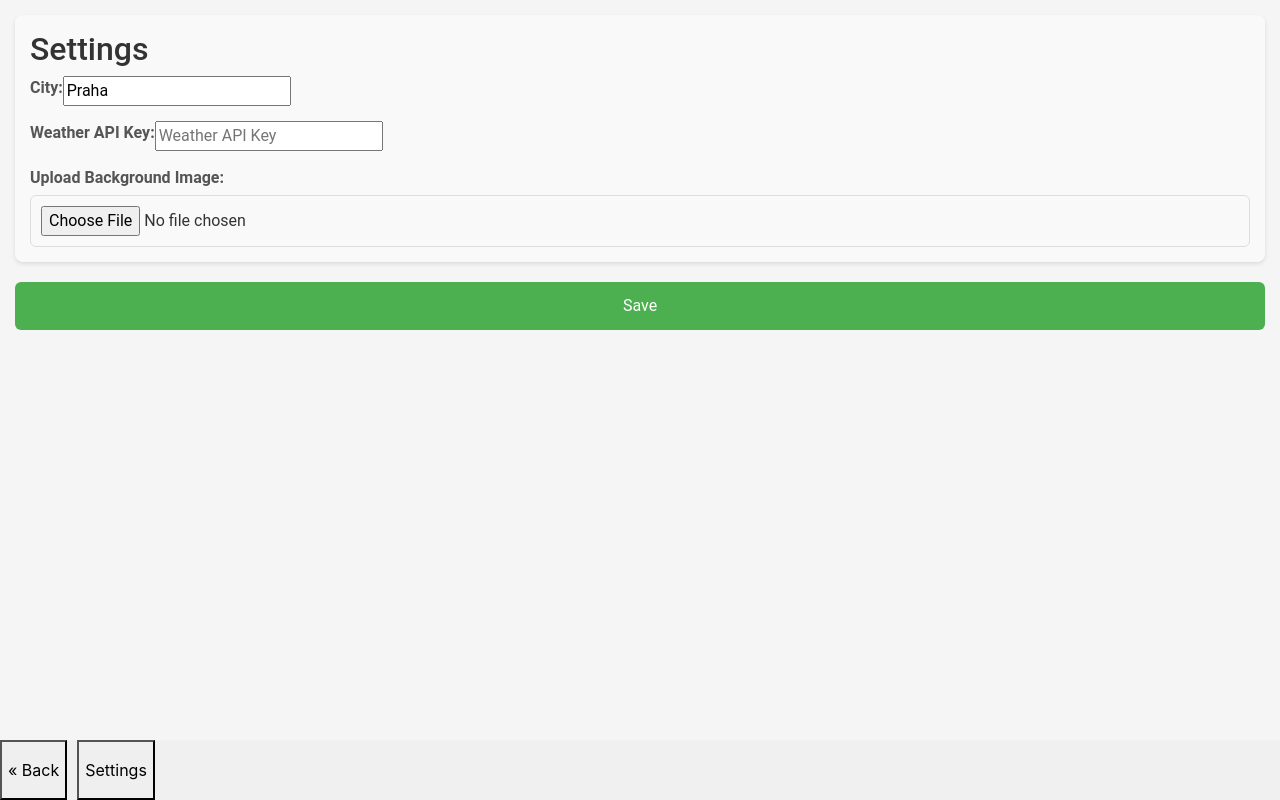
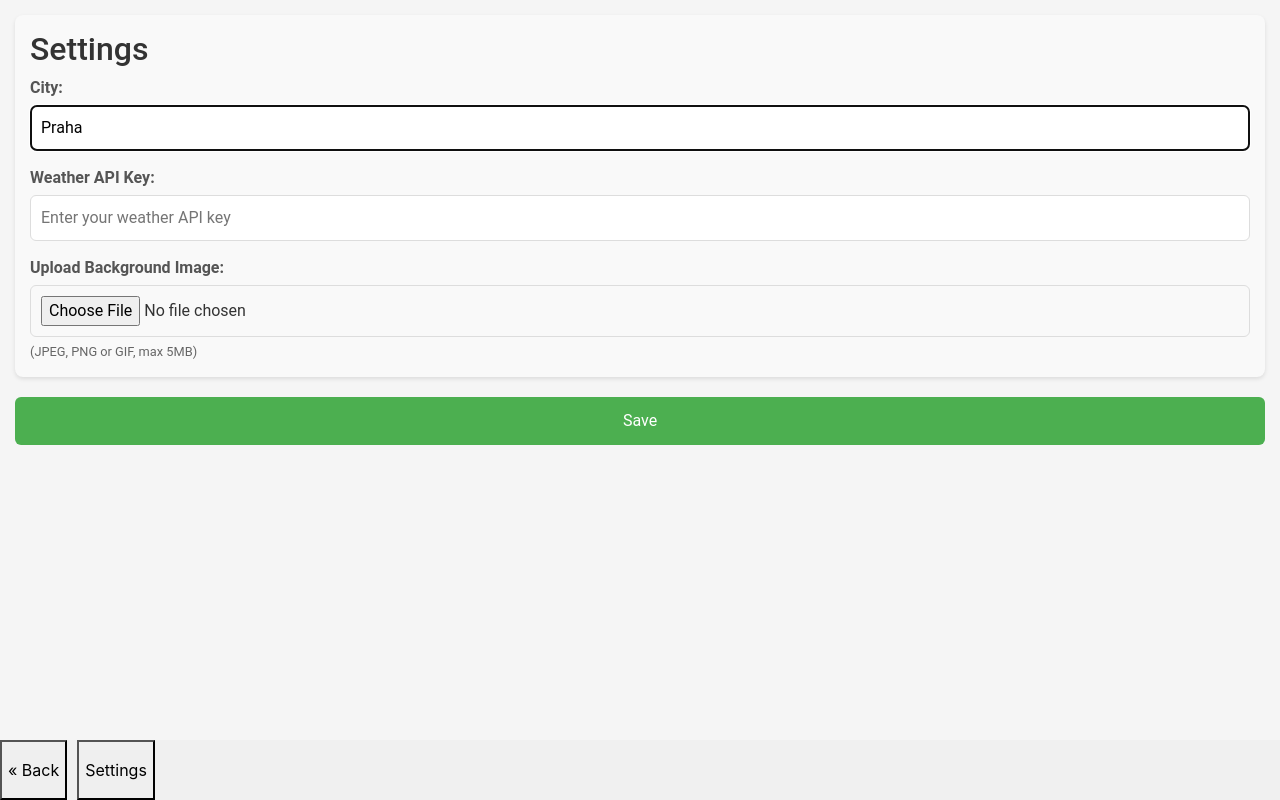
Before and after one commit to RostislavFisher/kajsemestralka, a Vue app: page /settings in a window 1280 px wide. Built offline with nearby package versions, Linux system fonts and the light colour scheme.

Commit message:
form validation is added

```diff
--- a/src/Pages/Settings.vue
+++ b/src/Pages/Settings.vue
@@ -5,11 +5,41 @@ export default {
     return {
       city: localStorage.getItem("city") || "Praha",
       weatherAPIKey: localStorage.getItem("weatherAPIKey") || "",
-      backgroundImage: localStorage.getItem("backgroundImage") || ""
+      backgroundImage: localStorage.getItem("backgroundImage") || "",
+      errors: {
+        city: "",
+        weatherAPIKey: ""
+      }
     }
   },
   methods: {
+    validate() {
+      let isValid = true;
+
+      this.errors = {
+        city: "",
+        weatherAPIKey: ""
+      };
+
+      if (!this.city.trim()) {
+        this.errors.city = "City is required";
+        isValid = false;
+      } else if (!/^[a-zA-Z\u0080-\u024F\s\/\-\)\(\`\.\"\']+$/.test(this.city)) {
+        this.errors.city = "City contains invalid characters";
+        isValid = false;
+      }
+
+      if (!this.weatherAPIKey.trim()) {
+        this.errors.weatherAPIKey = "API key is required";
+        isValid = false;
+      }
+
+      return isValid;
+    },
     save() {
+      if (!this.validate()) {
+        return;
+      }
       localStorage.setItem("city", this.city);
       localStorage.setItem("weatherAPIKey", this.weatherAPIKey);
       localStorage.setItem("cityTemp", "");
@@ -18,6 +48,12 @@ export default {
     onImageUpload(event) {
       const file = event.target.files[0];
       if (!file) return;
+
+      if (file.size > 5 * 1024 * 1024) {
+        alert("Image must be smaller than 5MB");
+        return;
+      }
+
       const reader = new FileReader();
       reader.onload = (e) => {
         this.backgroundImage = e.target.result;
@@ -34,17 +70,29 @@ export default {
       <h2>Settings</h2>
       <div class="input-group">
         <label for="city">City:</label>
-        <input id="city" v-model="city" placeholder="City">
+        <input id="city" v-model="city" type="text"
+            placeholder="Enter your city (e.g., Praha)" :class="{ 'error': errors.city }"
+            required autofocus>
+        <span class="error-message" v-if="errors.city">{{ errors.city }}</span>
       </div>
 
       <div class="input-group">
         <label for="weatherAPIKey">Weather API Key:</label>
-        <input id="weatherAPIKey" v-model="weatherAPIKey" placeholder="Weather API Key">
+        <input id="weatherAPIKey" v-model="weatherAPIKey" type="password"
+            placeholder="Enter your weather API key" :class="{ 'error': errors.weatherAPIKey }"
+            required>
+        <span class="error-message" v-if="errors.weatherAPIKey">{{ errors.weatherAPIKey }}</span>
       </div>
 
       <div class="input-group">
         <label for="backgroundImageUpload">Upload Background Image:</label>
-        <input id="backgroundImageUpload" type="file" accept="image/*" @change="onImageUpload">
+        <input
+            id="backgroundImageUpload"
+            type="file"
+            accept="image/*"
+            @change="onImageUpload"
+            placeholder="Select an image file">
+        <span class="hint">(JPEG, PNG or GIF, max 5MB)</span>
       </div>
     </div>
 
@@ -102,6 +150,7 @@ label {
 }
 
 input[type="text"],
+input[type="password"],
 input[type="file"] {
   width: 100%;
   padding: 10px;
@@ -109,6 +158,24 @@ input[type="file"] {
   border-radius: 6px;
   font-size: 1rem;
   box-sizing: border-box;
+}
+
+input.error {
+  border-color: #f44336;
+}
+
+.error-message {
+  color: #f44336;
+  font-size: 0.8rem;
+  display: block;
+  margin-top: 5px;
+}
+
+.hint {
+  color: #666;
+  font-size: 0.8rem;
+  display: block;
+  margin-top: 5px;
 }
 
 .preview-section {
```
